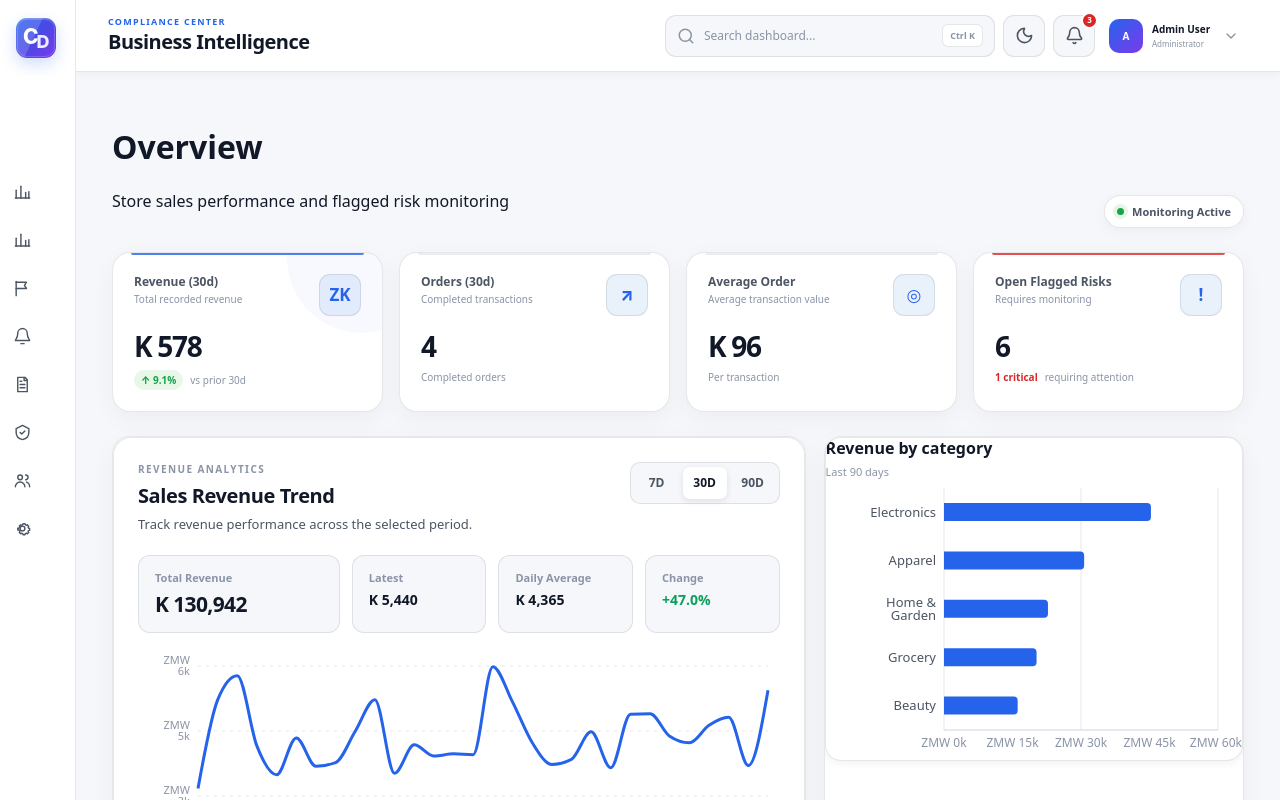
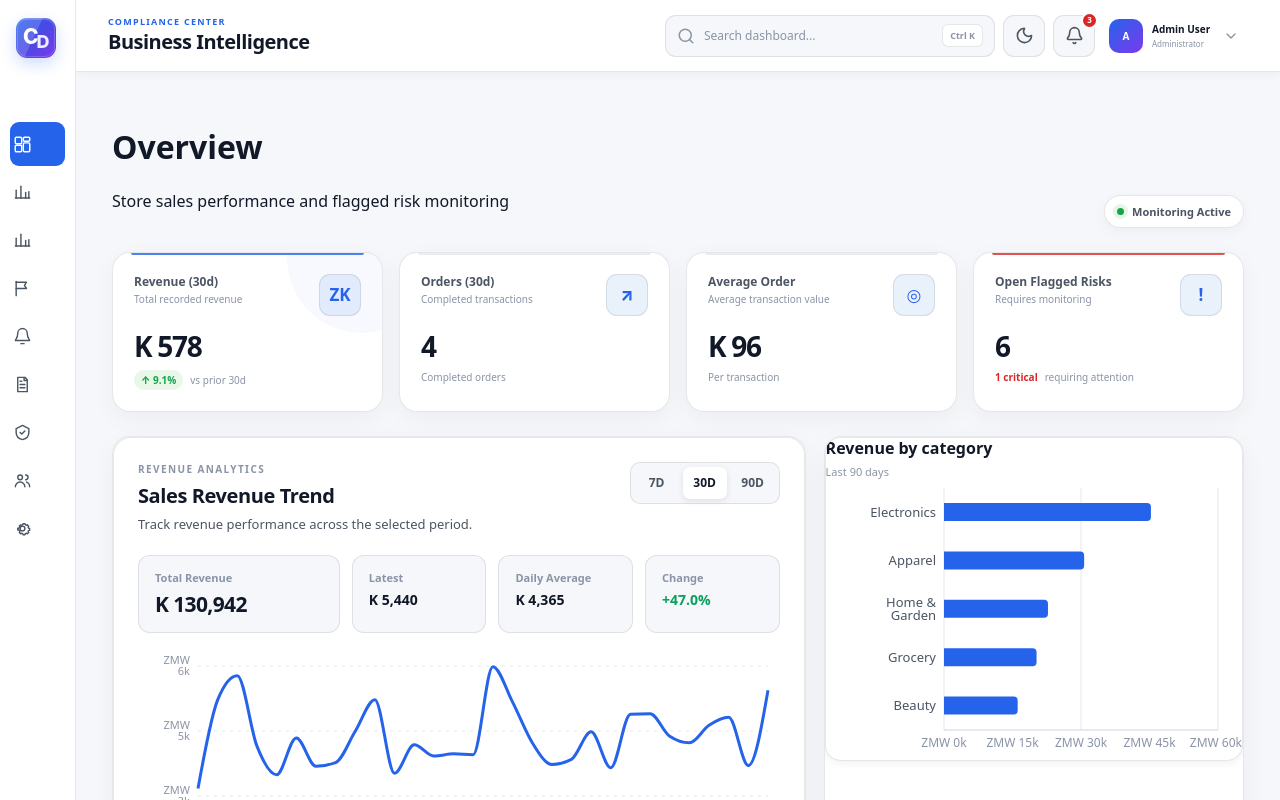
Before and after one commit to nathanmuyaya/Ai-compliance-dashboard, a React (Vite) app: page / in a window 1280 px wide. Shown: the top 800 px of the page. Built offline with nearby package versions, Linux system fonts and the light colour scheme.

Commit message:
gyuwegud

```diff
--- a/src/layout/Sidebar.css
+++ b/src/layout/Sidebar.css
@@ -397,7 +397,6 @@
   align-items: center;
 
   margin-bottom: 4px;
-
   padding: 0 12px;
 
   gap: 13px;
@@ -405,12 +404,15 @@
   border-radius: 9px;
 
   color: var(--text-secondary);
+  background-color: transparent;
 
   text-decoration: none;
-
   white-space: nowrap;
 
   overflow: hidden;
+
+  opacity: 1;
+  visibility: visible;
 
   transition:
     background-color 0.2s ease,
@@ -419,20 +421,49 @@
     padding 0.3s cubic-bezier(0.4, 0, 0.2, 1);
 }
 
+/* Hover */
 .sidebar-link:hover {
-  background: var(--bg-tertiary);
+  background-color: var(--bg-tertiary);
   color: var(--text-primary);
 
   transform: translateX(2px);
 }
 
+/* Active link - default */
 .sidebar-link.active {
-  background: var(--accent-primary);
+  background-color: var(--accent-primary);
+  color: #ffffff;
+
+  opacity: 1;
+  visibility: visible;
+}
+
+/* Active link hover */
+.sidebar-link.active:hover {
+  background-color: var(--accent-primary);
+  color: #ffffff;
+
+  transform: none;
+}
+
+/* Light mode active link */
+:root:not([data-theme="dark"]) .sidebar-link.active {
+  background-color: #2563eb;
   color: #ffffff;
 }
 
-.sidebar-link.active:hover {
-  transform: none;
+/* Dark mode active link */
+:root[data-theme="dark"] .sidebar-link.active {
+  background-color: var(--accent-primary);
+  color: #ffffff;
+}
+
+/* Ensure active icons remain visible */
+.sidebar-link.active .sidebar-link-icon,
+.sidebar-link.active .sidebar-link-label {
+  color: #ffffff;
+  opacity: 1;
+  visibility: visible;
 }
 
 /* =========================================================
@@ -449,6 +480,8 @@
   align-items: center;
   justify-content: center;
 
+  color: inherit;
+
   transition:
     transform 0.25s cubic-bezier(0.4, 0, 0.2, 1);
 }
@@ -456,9 +489,9 @@
 .sidebar-link-icon svg {
   width: 19px;
   height: 19px;
+  color: inherit;
 
-  transition:
-    transform 0.2s ease;
+  transition: transform 0.2s ease;
 }
 
 .sidebar-link:hover .sidebar-link-icon {
@@ -479,7 +512,10 @@
   font-size: 13px;
   font-weight: 500;
 
+  color: inherit;
+
   opacity: 1;
+  visibility: visible;
   transform: translateX(0);
 
   transition:
@@ -487,8 +523,10 @@
     transform 0.28s cubic-bezier(0.4, 0, 0.2, 1);
 }
 
+/* Hide labels only when sidebar is collapsed */
 .sidebar.collapsed .sidebar-link-label {
   opacity: 0;
+  visibility: hidden;
   transform: translateX(-12px);
   pointer-events: none;
 }
@@ -499,11 +537,14 @@
 
 .sidebar.collapsed .sidebar-link {
   justify-content: center;
-
   padding: 0;
-
   gap: 0;
 }
+
+.sidebar.collapsed .sidebar-link-icon {
+  margin: 0;
+}
+
 
 .sidebar.collapsed .sidebar-link-icon {
   margin: 0;
```
